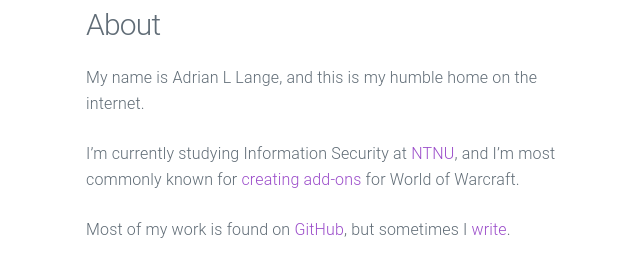
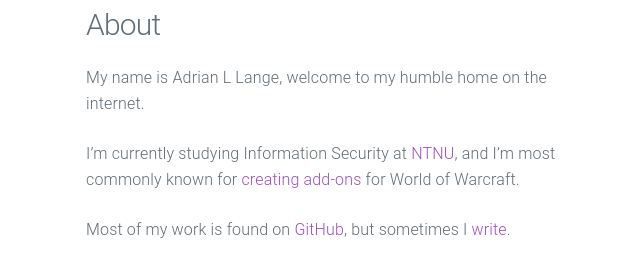
Before and after one commit to p3lim/p3lim.github.io, a Jekyll site: the page built from index.md, in a window 1280 px wide, cut to the strip 113-374 px from the top of the page. Shown: the whole strip, without its empty margins (304-944 px from the left). Built offline with Jekyll 4.4.1, drawn with Linux system fonts in a browser that asks for light colours; some web fonts are replaced.

Commit message:
Update index.md

```diff
--- a/index.md
+++ b/index.md
@@ -4,7 +4,7 @@ layout: base
 
 #### About
 
-My name is Adrian L Lange, and this is my humble home on the internet.
+My name is Adrian L Lange, welcome to my humble home on the internet.
 
 I'm currently studying Information Security at [NTNU](//ntnu.edu/studies/bitsec), and I'm most commonly known for [creating add-ons](//github.com/p3lim-wow) for World of Warcraft.
 
```
